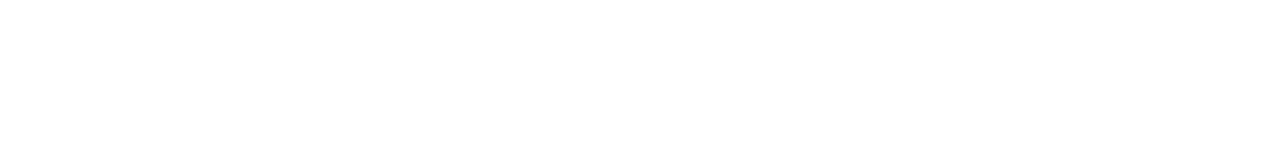
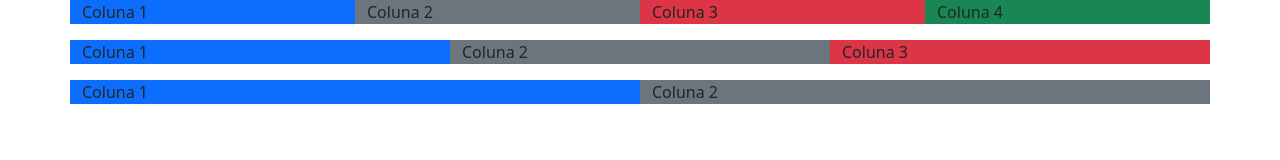
Before and after one commit to AlanaCorso/bootstrap_base, a plain HTML site: page ex2_sistema-grid/ex2.html in a window 1280 px wide. Drawn offline with nearby package versions, Linux system fonts and the light colour scheme.

Commit message:
Até exemplo 3 concluído

```diff
--- /dev/null
+++ b/ex1b__instalacao_npm/package.json
@@ -0,0 +1,5 @@
+{
+  "dependencies": {
+    "bootstrap": "^5.3.3"
+  }
+}
--- a/ex2_sistema-grid/ex2.html
+++ b/ex2_sistema-grid/ex2.html
@@ -10,6 +10,28 @@
 
 
     <!-- 1ª Digitação (Aqui) -->
+    <div class="container">
+        <div class="row">
+            <!-- Linha com quatro colunas -->
+            <div class="col-sm-3 bg-primary">Coluna 1</div>
+            <div class="col-sm-3 bg-secondary">Coluna 2</div>
+            <div class="col-sm-3 bg-danger">Coluna 3</div>
+            <div class="col-sm-3 bg-success">Coluna 4</div>
+        </div>
+
+        <!-- Linha com três colunas -->
+        <div class="row my-3">
+            <div class="col-sm-4 bg-primary">Coluna 1</div>
+            <div class="col-sm-4 bg-secondary">Coluna 2</div>
+            <div class="col-sm-4 bg-danger">Coluna 3</div>
+        </div>
+
+        <!-- Linha com duas colunas -->
+        <div class="row">
+            <div class="col-sm-6 bg-primary">Coluna 1</div>
+            <div class="col-sm-6 bg-secondary">Coluna 2</div>
+        </div>
+    </div>
 
 
     <script src="https://cdn.jsdelivr.net/npm/bootstrap@5.3.0/dist/js/bootstrap.bundle.min.js"></script>
```
Also changed, not shown: ex1_instalacao-cdn/ex1.html (+5 -0 lines), ex1a_instalacao_arquivos/index.html (+6 -3 lines), ex1b__instalacao_npm/index.html (+2 -0 lines), ex3_botoes/ex3.html (+21 -0 lines), README.md, ex1a_instalacao_arquivos/css/bootstrap.min.css (added), ex1a_instalacao_arquivos/js/bootstrap.bundle.min.js (added), 2 other files.
